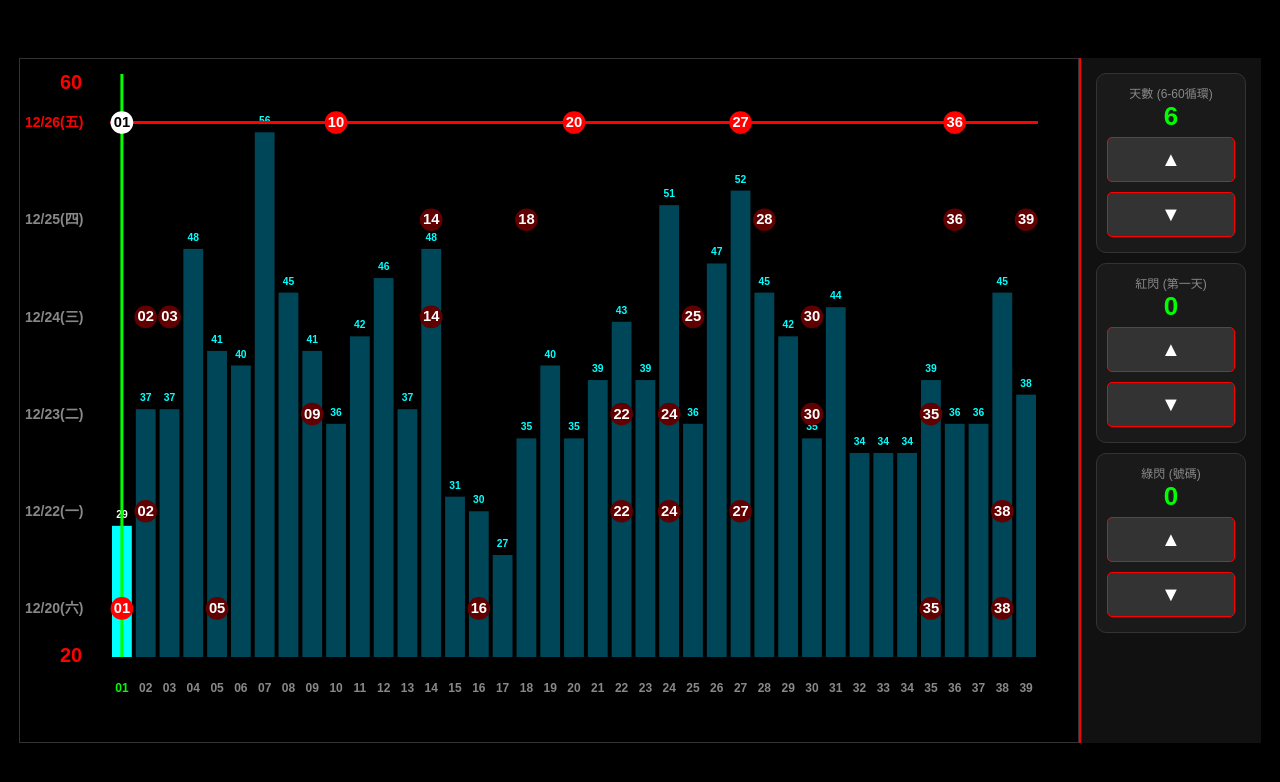
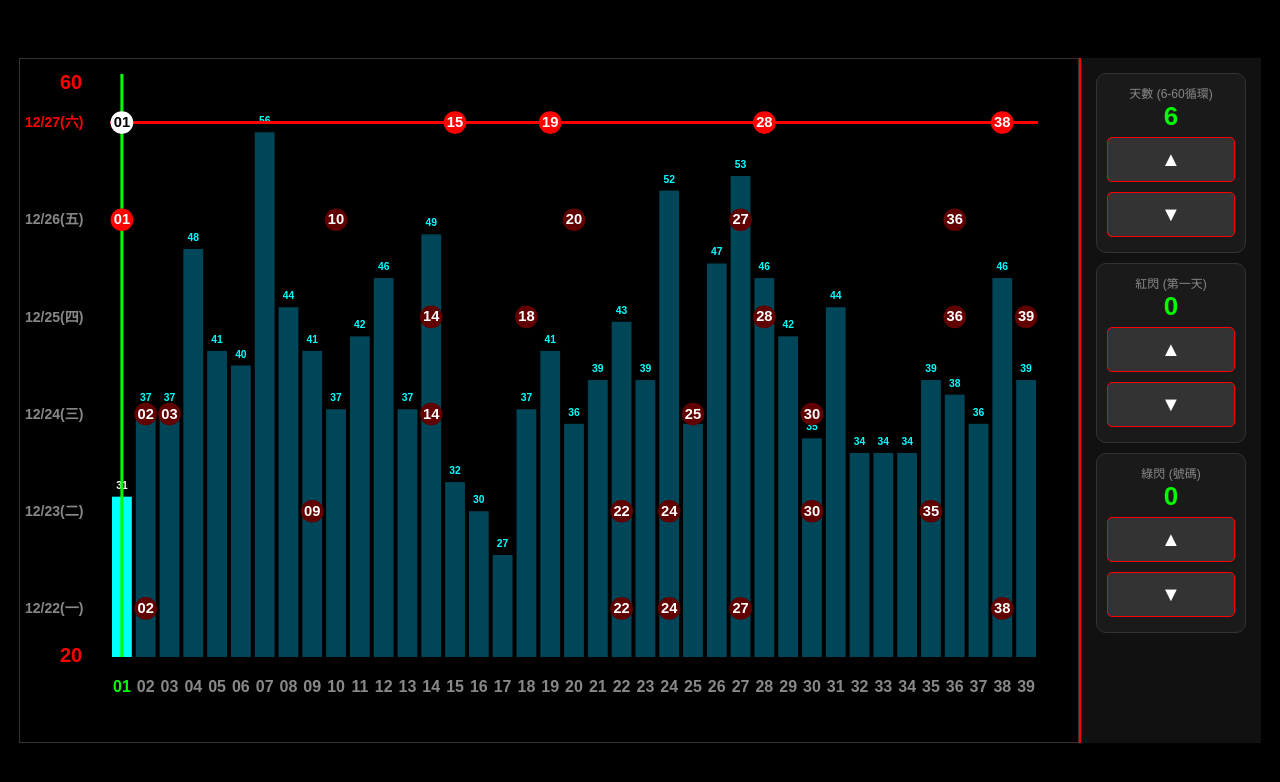
Before and after one commit to lumingxian88com/chart, a plain HTML site: page index.html in a window 1280 px wide. Drawn offline with Linux system fonts and the light colour scheme.

Commit message:
Add files via upload

```diff
--- a/index.html
+++ b/index.html
@@ -30,12 +30,25 @@ const ctx = c.getContext('2d');
 let n_multiplier = 1;
 let blinkRow = 0, blinkCol = 0, blink = true;
 
-const rawData = [[01,10,20,27,36],[14,18,28,36,39],[02,03,14,25,30],[09,22,24,30,35],[02,22,24,27,38],[01,05,16,35,38],[12,16,23,27,30],[04,09,32,33,36],[05,06,07,19,32],[02,10,14,33,35]];
-const yearFreq = [29,37,37,48,41,40,56,45,41,36,42,46,37,48,31,30,27,35,40,35,39,43,39,51,36,47,52,45,42,35,44,34,34,34,39,36,36,45,38];
+const rawData = [[01,15,19,28,38],
+[01,10,20,27,36],[14,18,28,36,39],[02,03,14,25,30],[09,22,24,30,35],[02,22,24,27,38],
+[01,05,16,35,38],[12,16,23,27,30],[04,09,32,33,36],[05,06,07,19,32],[02,10,14,33,35],
+[03,17,27,29,38],[02,09,21,31,38],[10,24,26,28,35],[02,06,17,25,26],[04,07,11,16,26],
+[07,08,15,30,39],[05,23,27,28,31],[06,22,23,24,32],[02,03,16,17,29],[01,07,20,25,37],
+[05,09,14,33,35],[02,05,08,13,29],[02,03,04,20,24],[08,27,30,33,36],[08,13,14,22,28],
+[07,19,22,25,28],[08,06,12,22,34],[09,30,36,38,39],[02,04,05,17,31],[10,13,32,33,37],
+[05,10,17,28,35],[01,05,33,36,38],[03,11,20,28,31],[14,24,31,36,37],[04,07,16,16,29],
+[12,20,25,28,29],[02,11,15,37,38],[13,18,20,23,36],[01,04,09,14,22],[05,19,31,34,39],
+[07,14,15,17,30],[07,08,09,26,34],[22,27,30,32,37],[07,24,28,31,32],[11,14,15,27,39],
+[01,07,12,29,39],[24,25,34,36,37],[08,12,19,27,28],[11,18,25,26,33],[05,27,28,31,37],
+[26,32,33,36,39],[18,20,25,29,31],[03,20,26,31,37],[03,04,11,21,34],[08,11,13,37,38],
+[18,15,27,37,38],[03,04,20,25,28],[13,22,30,37,38],[06,13,22,23,27],[02,17,32,35,38]
+];
+const yearFreq = [31,37,37,48,41,40,56,44,41,37,42,46,37,49,32,30,27,37,41,36,39,43,39,52,36,47,53,46,42,35,44,34,34,34,39,38,36,46,39];
 
 function getGameDates(count) {
   let dates = [];
-  let curr = new Date("2025-12-26");
+  let curr = new Date("2025-12-27");
   while(dates.length < count) {
     if(curr.getDay() !== 0) {
       dates.push(`${(curr.getMonth()+1).toString().padStart(2,'0')}/${curr.getDate().toString().padStart(2,'0')}(${["日","一","二","三","四","五","六"][curr.getDay()]})`);
@@ -85,7 +98,7 @@ function draw() {
     }
     // 01-39 號碼 (固定在底部)
     ctx.fillStyle = (i === blinkCol) ? '#0f0' : '#888';
-    ctx.font = 'bold 12px Arial'; ctx.textAlign='center';
+    ctx.font = 'bold 16px Arial'; ctx.textAlign='center';
     ctx.fillText((i+1).toString().padStart(2,'0'), x+cw/2, pad.t+h+35);
   }
 
@@ -125,6 +138,33 @@ function draw() {
   }
 }
 
+// 互動邏輯 (支援觸控與滑鼠)
+function handleInteraction(e) {
+  const rect = c.getBoundingClientRect();
+  const clientX = e.touches ? e.touches[0].clientX : e.clientX;
+  const clientY = e.touches ? e.touches[0].clientY : e.clientY;
+  const x = (clientX - rect.left) * (c.width / rect.width);
+  const y = (clientY - rect.top) * (c.height / rect.height);
+
+  const showDays = n_multiplier * 6;
+  const pad = {l:90, r:40, t:30, b:85};
+  const w = c.width - pad.l - pad.r, h = c.height - pad.t - pad.b;
+  const cw = w / 39, rh = h / (showDays - 1);
+
+  let col = Math.floor((x - pad.l) / cw);
+  let row = Math.round((y - pad.t) / rh);
+
+  if (col >= 0 && col < 39) blinkCol = col;
+  if (row >= 0 && row < showDays) blinkRow = row;
+  sync();
+}
+
+c.addEventListener('mousedown', (e) => { handleInteraction(e); c.isDrawing = true; });
+c.addEventListener('mousemove', (e) => { if(c.isDrawing) handleInteraction(e); });
+window.addEventListener('mouseup', () => { c.isDrawing = false; });
+c.addEventListener('touchstart', (e) => { e.preventDefault(); handleInteraction(e); }, {passive: false});
+c.addEventListener('touchmove', (e) => { e.preventDefault(); handleInteraction(e); }, {passive: false});
+
 setInterval(()=>{ blink=!blink; draw(); }, 400);
 
 function sync(){
```
